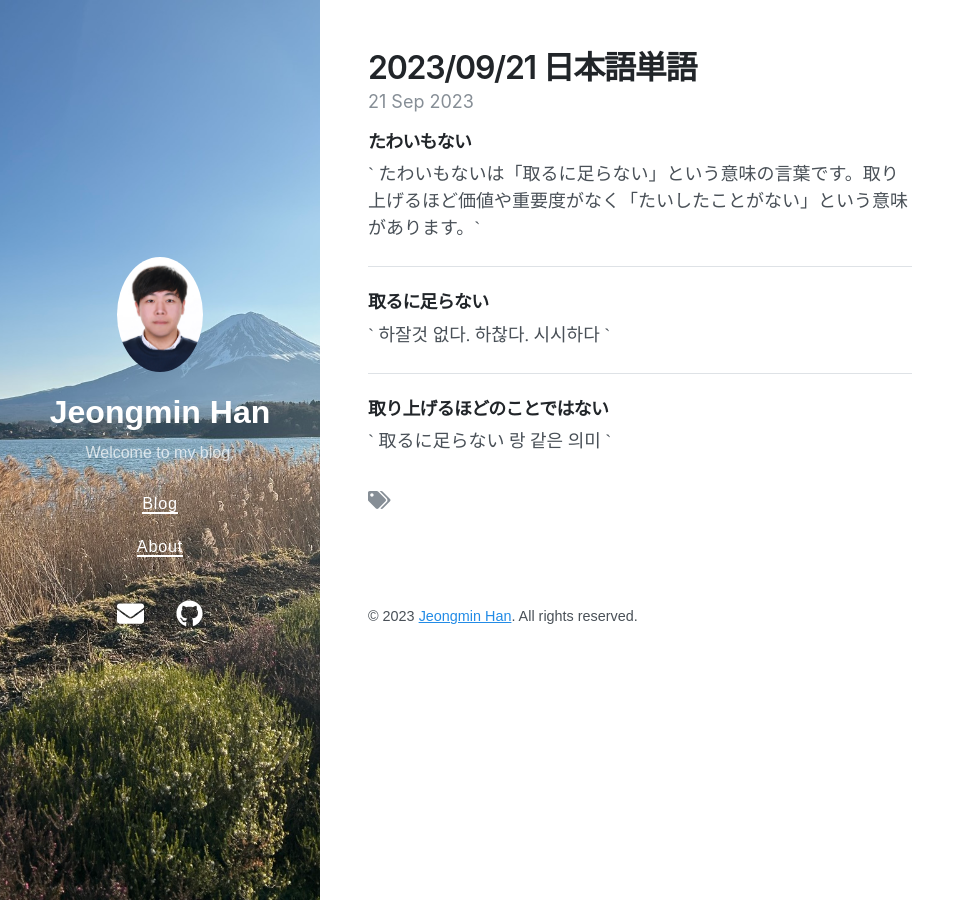
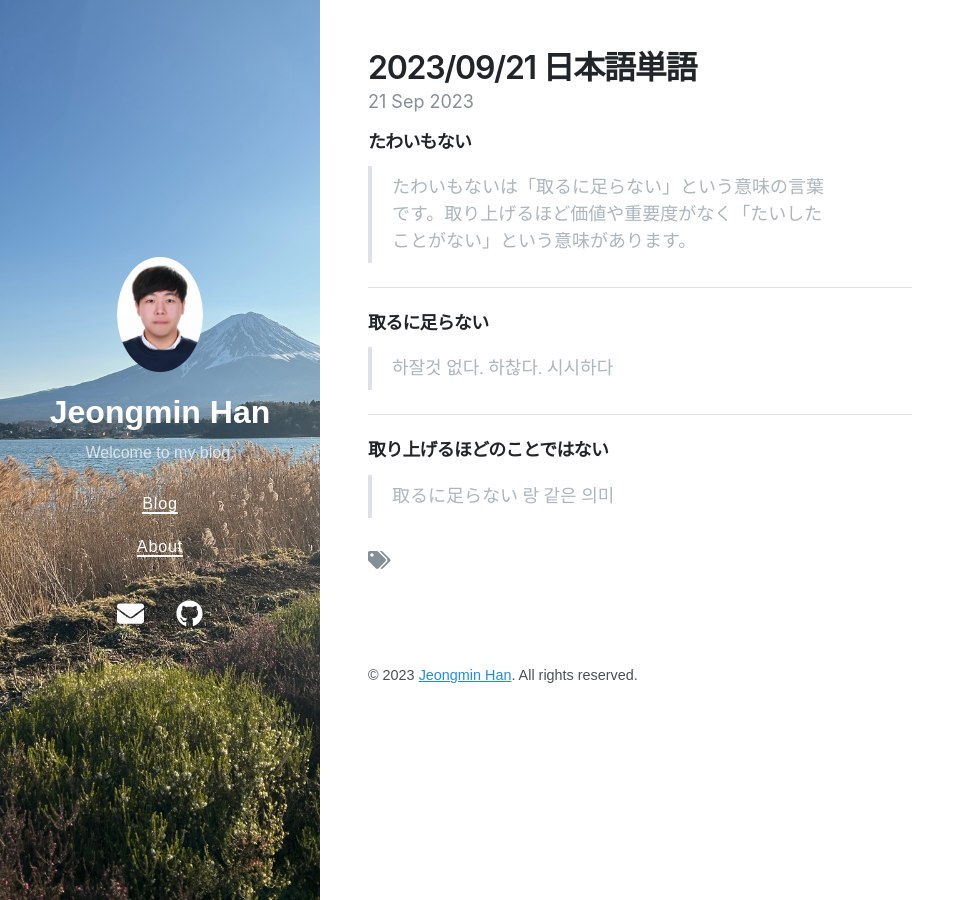
Before and after one commit to hjm6021/blog, a Jekyll site: the page built from _posts/jp/2023-09-21-20230921-jp.md, in a window 1280 px wide. Shown: the whole page, without its empty margins (0-975 px from the left). Built offline with Jekyll 4.4.1, drawn with Linux system fonts in a browser that asks for light colours; nearby versions of some CDN libraries.

Commit message:
2023/09/21 jp words

```diff
--- a/_posts/jp/2023-09-21-20230921-jp.md
+++ b/_posts/jp/2023-09-21-20230921-jp.md
@@ -6,14 +6,14 @@ categories: Japanese
 ---
 
 #### たわいもない
-` たわいもないは「取るに足らない」という意味の言葉です。取り上げるほど価値や重要度がなく「たいしたことがない」という意味があります。`
+> たわいもないは「取るに足らない」という意味の言葉です。取り上げるほど価値や重要度がなく「たいしたことがない」という意味があります。
 
 ---
 
 #### 取るに足らない
-` 하잘것 없다. 하찮다. 시시하다 `
+> 하잘것 없다. 하찮다. 시시하다
 
 ---
 
 #### 取り上げるほどのことではない
-` 取るに足らない 랑 같은 의미 `
+> 取るに足らない 랑 같은 의미
```
